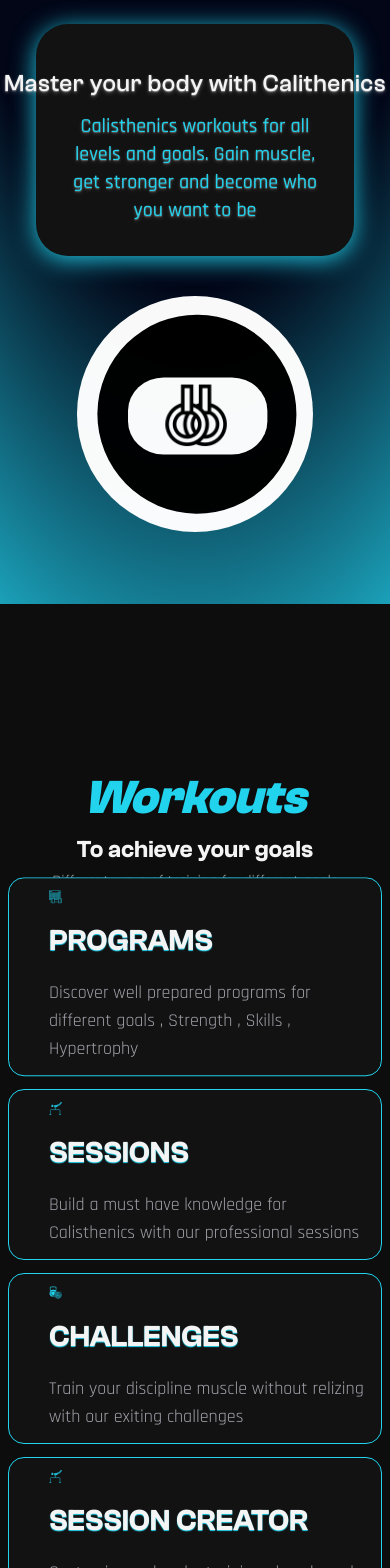
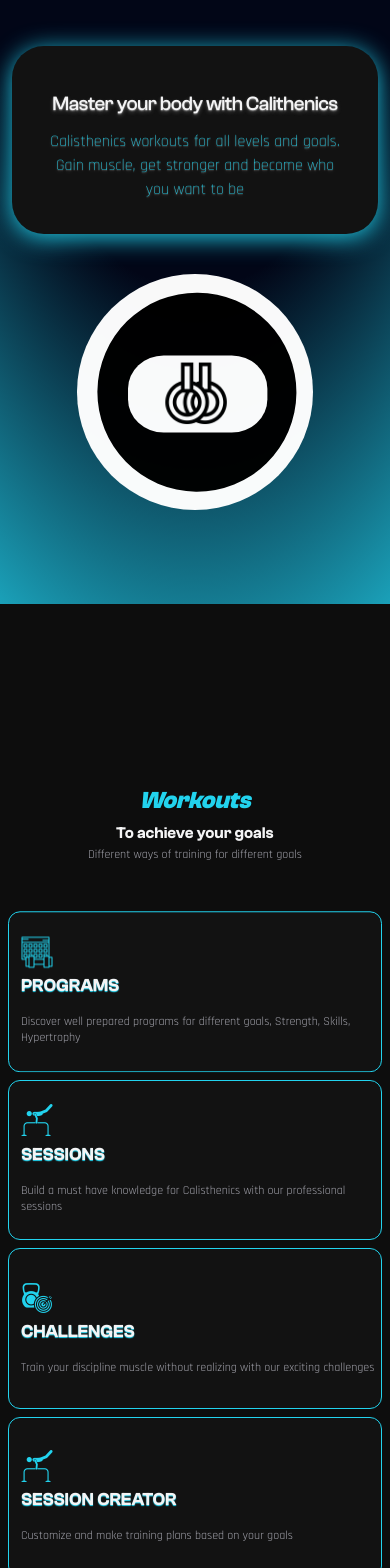
Before and after one commit to 2meawmeaw2/calisthenics, a Next.js app: page / in a window 390 px wide. Shown: the part 240-1808 px from the top of the page. Built offline with nearby package versions, Linux system fonts and the light colour scheme.

Commit message:
mobile responsive

```diff
--- a/app/components/Hello.tsx
+++ b/app/components/Hello.tsx
@@ -34,7 +34,7 @@ export function Hello() {
         style={{ boxShadow }}
         className="w-full p-[2em]  flex flex-col items-center justify-center bg-foreground shadow-xl/10 shadow-white  rounded-4xl"
       >
-        <h1 className="text-2xl md:text-4xl xl:text-[6xl] m-3 md:m-4 xl:m-6  text-center text-primary text-nowrap text-shadow-md/25 text-shadow-primary font-Clash font-[500] tracking-wide  ">
+        <h1 className="text-xl  md:text-4xl xl:text-[6xl] m-3 md:m-4 xl:m-6  text-center text-primary text-nowrap text-shadow-md/25 text-shadow-primary font-Clash font-[500] tracking-tight  ">
           Master your body with{" "}
           <motion.span
             initial={{ opacity: 0 }}
@@ -52,7 +52,7 @@ export function Hello() {
           </motion.span>
         </h1>
 
-        <p className="text-xl md:text-xl xl:text-[3xl] text-highlight text-shadow-md/20 font-medium font-rajdhani text-shadow-primary max-w-300  text-center">
+        <p className="text-md font-light md:text-xl xl:text-[3xl] text-highlight text-shadow-md/20  font-rajdhani text-shadow-primary max-w-300  text-center">
           <motion.span
             initial={{ opacity: 0 }}
             animate={{
@@ -130,7 +130,7 @@ export default function Hero() {
             initial={{ opacity: 0, y: 110 }}
             animate={{ opacity: 1, y: 0 }}
             transition={{ ease: backOut, duration: 2, delay: 1 }}
-            className="w-full h-fit  px-6 max-w-[1200px]  "
+            className="w-full h-fit  lg:px-6 max-w-[1200px]  "
           >
             <Hello />
           </motion.div>
--- a/app/components/intro.tsx
+++ b/app/components/intro.tsx
@@ -8,12 +8,14 @@ import {
   useTransform,
 } from "motion/react";
 import { useRef } from "react";
+
 export default function Intro() {
   const ref = useRef(null);
   const { scrollYProgress } = useScroll({
     target: ref,
     offset: ["end end", "start end"],
   });
+
   useMotionValueEvent(scrollYProgress, "change", (latest) => {
     console.log("Scroll progresssss:", latest);
   });
@@ -124,146 +126,144 @@ export default function Intro() {
     }
   );
 
-  /*
-          style={{ opacity: op }}
-        whileInView={{ y: -400, opacity: 1 }}
-        viewport={{ amount: 0.5 }}
-        transition={{ ease: easeInOut, duration: 0.5 }}
-   */
   return (
     <>
       <motion.section
         style={{ opacity: op, y: y }}
         ref={ref}
-        className="w-full h-[180vh] py-3 mb-[10rem] relative  "
+        className="w-full h-[180vh] py-1 sm:py-3 mb-[3rem] sm:mb-[5rem] md:mb-[10rem] relative"
       >
-        <div className="w-full sticky top-0 h-screen flex flex-col justify-center items-center ">
+        <div className="w-full sticky top-0 h-screen flex flex-col justify-center items-center">
           <motion.div
             initial={{ opacity: 0 }}
             animate={{ opacity: 1, boxShadow: "none" }}
             transition={{ duration: 2 }}
-            className="p-10 w-full flex flex-col justify-center items-center h-[20%] md:h-[30%]  shadow-2xs shadow-highlight "
+            className="p-2 sm:p-4 md:p-6 lg:p-10 w-full flex flex-col justify-center items-center h-[20%] sm:h-[25%] md:h-[20%] lg:h-[30%] shadow-2xs shadow-highlight"
           >
-            <h1 className="text-highlight  text-center font-black text-5xl lg:text-6xl italic py-2 ">
+            <h1 className="text-highlight text-center font-black text-2xl xs:text-3xl sm:text-4xl md:text-5xl lg:text-6xl italic py-0.5 sm:py-1 md:py-2">
               Workouts
             </h1>
-            <h1 className="text-primary text-center  font-semibold text-2xl lg:text-5xl py-1 ">
+            <h1 className="text-primary text-center font-semibold text-base xs:text-lg sm:text-xl md:text-2xl lg:text-5xl py-0.5 sm:py-1">
               To achieve your goals
             </h1>
-            <h1 className="font-rajdhani text-center  text-secondary">
+            <h1 className="font-rajdhani text-center text-secondary text-xs xs:text-sm sm:text-base md:text-lg leading-tight">
               Different ways of training for different goals
             </h1>
           </motion.div>
-          <div className="flex w-full flex-col justify-center items-center lg:flex-row gap-[2%] h-[80%] md:h-[70%] max-w-[1600px] mx-auto px-2 py-3">
+
+          <div className="flex w-full flex-col justify-center items-center lg:flex-row gap-2 xs:gap-2 sm:gap-3 lg:gap-[2%] h-[80%] xs:h-[75%] sm:h-[80%] md:h-[70%] max-w-[1600px] mx-auto px-2 sm:px-4 py-1 sm:py-3">
             <motion.div
               style={{ opacity: work11, y: y1 }}
-              className="pl-10 border-1 border-highlight group cursor-pointer hover:border-action transition-all ] ease-in-out  bg-foreground rounded-2xl w-full  h-full lg:h-[60%] max-h-140 p-3 flex  flex-col justify-center gap-4"
+              className="pl-3 xs:pl-4 sm:pl-6 md:pl-10 border-1 border-highlight group cursor-pointer hover:border-action transition-all ease-in-out bg-foreground rounded-xl sm:rounded-2xl w-full h-full lg:h-[60%] max-h-140 p-1.5 xs:p-2 sm:p-3 flex flex-col justify-center gap-3  xs:gap-2 sm:gap-3 md:gap-4"
             >
-              <h1 className="text-highlight h-[14%] w-[4%] lg:w-[20%] max-w-20">
+              <div className="h-[15%] xs:h-[18%] sm:h-[16%] md:h-[14%] w-8 xs:w-10 sm:w-16 md:w-20 lg:w-[20%] max-w-20">
                 <Image
                   width={256}
                   height={256}
                   src="/programb.png"
                   alt="challenge"
-                  className=" group-hover:hidden"
+                  className="group-hover:hidden w-full h-auto"
                 />
                 <Image
                   width={256}
                   height={256}
                   src="/programg.png"
                   alt="challenge"
-                  className="hidden group-hover:block"
+                  className="hidden group-hover:block w-full h-auto"
                 />
-              </h1>
-              <h1 className="text-primary text-shadow-xs group-hover:text-action uppercase text-shadow-highlight font-semibold text-3xl py-1 md:text-4xl xl:text-5xl">
+              </div>
+              <h1 className="text-primary text-shadow-xs group-hover:text-action uppercase text-shadow-highlight font-semibold text-lg xs:text-xl sm:text-2xl md:text-3xl lg:text-4xl xl:text-5xl py-0.5 sm:py-1">
                 Programs
               </h1>
-              <p className="font-rajdhani text-secondary group-hover:text-action transition-all ease-in-out duration-300 text-lg md:text-l xl:text-xl ">
-                Discover well prepared programs for different goals , Strength ,
-                Skills , Hypertrophy
+              <p className="font-rajdhani text-secondary group-hover:text-action transition-all ease-in-out duration-300 text-xs xs:text-sm sm:text-base md:text-lg lg:text-xl leading-snug xs:leading-relaxed">
+                Discover well prepared programs for different goals, Strength,
+                Skills, Hypertrophy
               </p>
             </motion.div>
+
             <motion.div
               style={{ opacity: work22, y: y2 }}
-              className="pl-10 border-1 border-highlight group cursor-pointer hover:border-action   bg-foreground rounded-2xl w-full  h-full lg:h-[60%] max-h-140 p-3 flex  flex-col justify-center gap-4"
+              className="pl-3 xs:pl-4 sm:pl-6 md:pl-10 border-1 border-highlight group cursor-pointer hover:border-action bg-foreground rounded-xl sm:rounded-2xl w-full h-full lg:h-[60%] max-h-140 p-1.5 xs:p-2 sm:p-3 flex flex-col justify-center gap-3  xs:gap-2 sm:gap-3 md:gap-4"
             >
-              <h1 className="text-highlight h-[14%] w-[4%] lg:w-[20%] max-w-20">
+              <div className="h-[15%] xs:h-[18%] sm:h-[16%] md:h-[14%] w-8 xs:w-10 sm:w-16 md:w-20 lg:w-[20%] max-w-20">
                 <Image
                   width={256}
                   height={256}
                   src="/sessionb.png"
                   alt="challenge"
-                  className=" group-hover:hidden"
+                  className="group-hover:hidden w-full h-auto"
                 />
                 <Image
                   width={256}
                   height={256}
                   src="/sessiong.png"
                   alt="challenge"
-                  className="hidden group-hover:block"
+                  className="hidden group-hover:block w-full h-auto"
                 />
-              </h1>
-              <h1 className="text-primary text-shadow-xs group-hover:text-action transition-all ease-in-out duration-300 uppercase text-shadow-highlight font-semibold text-3xl py-1 md:text-4xl xl:text-5xl">
+              </div>
+              <h1 className="text-primary text-shadow-xs group-hover:text-action transition-all ease-in-out duration-300 uppercase text-shadow-highlight font-semibold text-lg xs:text-xl sm:text-2xl md:text-3xl lg:text-4xl xl:text-5xl py-0.5 sm:py-1">
                 Sessions
               </h1>
-              <p className="font-rajdhani text-secondary group-hover:text-action transition-all ease-in-out duration-300 text-lg md:text-l xl:text-xl ">
+              <p className="font-rajdhani text-secondary group-hover:text-action transition-all ease-in-out duration-300 text-xs xs:text-sm sm:text-base md:text-lg lg:text-xl leading-snug xs:leading-relaxed">
                 Build a must have knowledge for Calisthenics with our
                 professional sessions
               </p>
             </motion.div>
+
             <motion.div
               style={{ opacity: work33, y: y3 }}
-              className="pl-10  border-1 border-highlight group cursor-pointer hover:border-action   bg-foreground rounded-2xl w-full  h-full lg:h-[60%] max-h-140 p-3 flex  flex-col justify-center gap-4"
+              className="pl-3 xs:pl-4 sm:pl-6 md:pl-10 border-1 border-highlight group cursor-pointer hover:border-action bg-foreground rounded-xl sm:rounded-2xl w-full h-full lg:h-[60%] max-h-140 p-1.5 xs:p-2 sm:p-3 flex flex-col justify-center gap-3  xs:gap-2 sm:gap-3 md:gap-4"
             >
-              <h1 className="text-highlight h-[14%] w-[4%] lg:w-[20%] max-w-20">
+              <div className="h-[15%] xs:h-[18%] sm:h-[16%] md:h-[14%] w-8 xs:w-10 sm:w-16 md:w-20 lg:w-[20%] max-w-20">
                 <Image
                   width={256}
                   height={256}
                   src="/challengesb.png"
                   alt="challenge"
-                  className=" group-hover:hidden"
+                  className="group-hover:hidden w-full h-auto"
                 />
                 <Image
                   width={256}
                   height={256}
                   src="/challengesg.png"
                   alt="challenge"
-                  className="hidden group-hover:block"
+                  className="hidden group-hover:block w-full h-auto"
                 />
-              </h1>
-              <h1 className="text-primary text-shadow-xs group-hover:text-action transition-all ease-in-out duration-300 uppercase text-shadow-highlight font-semibold text-3xl py-1 md:text-4xl xl:text-5xl">
+              </div>
+              <h1 className="text-primary text-shadow-xs group-hover:text-action transition-all ease-in-out duration-300 uppercase text-shadow-highlight font-semibold text-lg xs:text-xl sm:text-2xl md:text-3xl lg:text-4xl xl:text-5xl py-0.5 sm:py-1">
                 Challenges
               </h1>
-              <p className="font-rajdhani text-secondary group-hover:text-action transition-all ease-in-out duration-300 text-lg md:text-l xl:text-xl ">
-                Train your discipline muscle without relizing with our exiting
+              <p className="font-rajdhani text-secondary group-hover:text-action transition-all ease-in-out duration-300 text-xs xs:text-sm sm:text-base md:text-lg lg:text-xl leading-snug xs:leading-relaxed">
+                Train your discipline muscle without realizing with our exciting
                 challenges
               </p>
             </motion.div>
+
             <motion.div
               style={{ opacity: work44, y: y4 }}
-              className="pl-10 border-1 border-highlight group cursor-pointer hover:border-action   bg-foreground rounded-2xl w-full  h-full lg:h-[60%] max-h-140 p-3 flex  flex-col justify-center gap-4"
+              className="pl-3 xs:pl-4 sm:pl-6 md:pl-10 border-1 border-highlight group cursor-pointer hover:border-action bg-foreground rounded-xl sm:rounded-2xl w-full h-full lg:h-[60%] max-h-140 p-1.5 xs:p-2 sm:p-3 flex flex-col justify-center gap-3  xs:gap-2 sm:gap-3 md:gap-4"
             >
-              <h1 className="text-highlight h-[17%] w-[4%] lg:w-[20%] max-w-20">
+              <div className="h-[15%] xs:h-[18%] sm:h-[16%] md:h-[17%] w-8 xs:w-10 sm:w-16 md:w-20 lg:w-[20%] max-w-20">
                 <Image
                   width={256}
                   height={256}
                   src="/sessionb.png"
                   alt="challenge"
-                  className=" group-hover:hidden"
+                  className="group-hover:hidden w-full h-auto"
                 />
                 <Image
                   width={256}
                   height={256}
                   src="/sessiong.png"
                   alt="challenge"
-                  className="hidden group-hover:block"
+                  className="hidden group-hover:block w-full h-auto"
                 />
-              </h1>
-              <h1 className="text-primary text-shadow-xs group-hover:text-action transition-all ease-in-out duration-300 uppercase text-shadow-highlight font-semibold text-3xl py-1 md:text-4xl xl:text-5xl">
+              </div>
+              <h1 className="text-primary text-shadow-xs group-hover:text-action transition-all ease-in-out duration-300 uppercase text-shadow-highlight font-semibold text-lg xs:text-xl sm:text-2xl md:text-3xl lg:text-4xl xl:text-5xl py-0.5 sm:py-1">
                 Session Creator
               </h1>
-              <p className="font-rajdhani text-secondary group-hover:text-action transition-all ease-in-out duration-300 text-lg md:text-l xl:text-xl ">
-                Customize and make training plans based on you goals
+              <p className="font-rajdhani text-secondary group-hover:text-action transition-all ease-in-out duration-300 text-xs xs:text-sm sm:text-base md:text-lg lg:text-xl leading-snug xs:leading-relaxed">
+                Customize and make training plans based on your goals
               </p>
             </motion.div>
           </div>
--- a/app/components/qa.tsx
+++ b/app/components/qa.tsx
@@ -40,7 +40,7 @@ export default function QA() {
         </h3>
       </div>
 
-      <div className="max-w-[1600px] mx-auto mt-20 px-4">
+      <div className="max-w-[1600px] mx-auto mt-20 lg:px-4">
         <div className="space-y-4">
           {faqData.map((item, index) => (
             <motion.div
@@ -54,7 +54,7 @@ export default function QA() {
                 className="w-full p-8 text-left flex justify-between items-center hover:bg-highlight/10 transition-colors duration-200"
                 whileTap={{ scale: 0.98 }}
               >
-                <h3 className="text-2xl font-bold text-primary">
+                <h3 className="text-lg lg:text-2xl font-bold text-primary">
                   {item.question}
                 </h3>
                 <motion.div
@@ -113,7 +113,7 @@ export default function QA() {
                       }}
                       className="px-8 pb-8"
                     >
-                      <p className="text-secondary text-lg leading-relaxed">
+                      <p className="text-secondary text-xs font-light lg:text-lg leading-relaxed">
                         {item.answer}
                       </p>
                     </motion.div>
```
Also changed, not shown: app/components/community.tsx (+14 -11 lines), app/components/header.tsx (+4 -4 lines).
